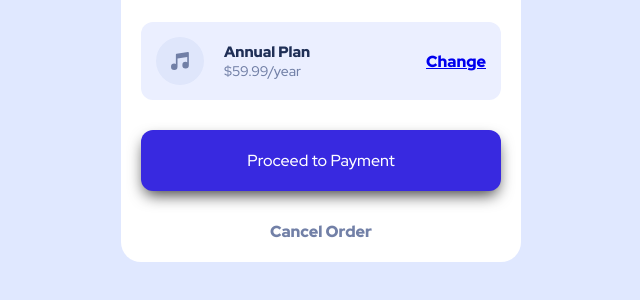
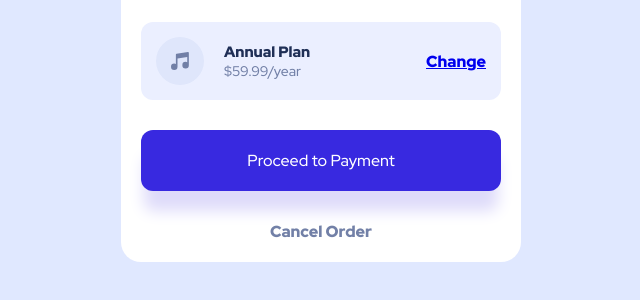
Before and after one commit to Sunil20011/order-summary, a plain HTML site: page index.html in a window 1280 px wide. Shown: the part 456-756 px from the top of the page, without its empty margins (319-959 px from the left). Drawn offline with Linux system fonts and the light colour scheme.

Commit message:
Update style.css

```diff
--- a/style.css
+++ b/style.css
@@ -108,7 +108,8 @@ a.proceed-btn {
     margin: 30px 0;
     transition: color .3s ease;
     cursor: pointer;
-    box-shadow: 0px 7px 15px -3px rgba(0,0,0,0.75);
+  box-shadow: 0px 23px 15px -3px rgba(222,219,250,1);
+
 }
 
 a.proceed-btn:hover{
```
